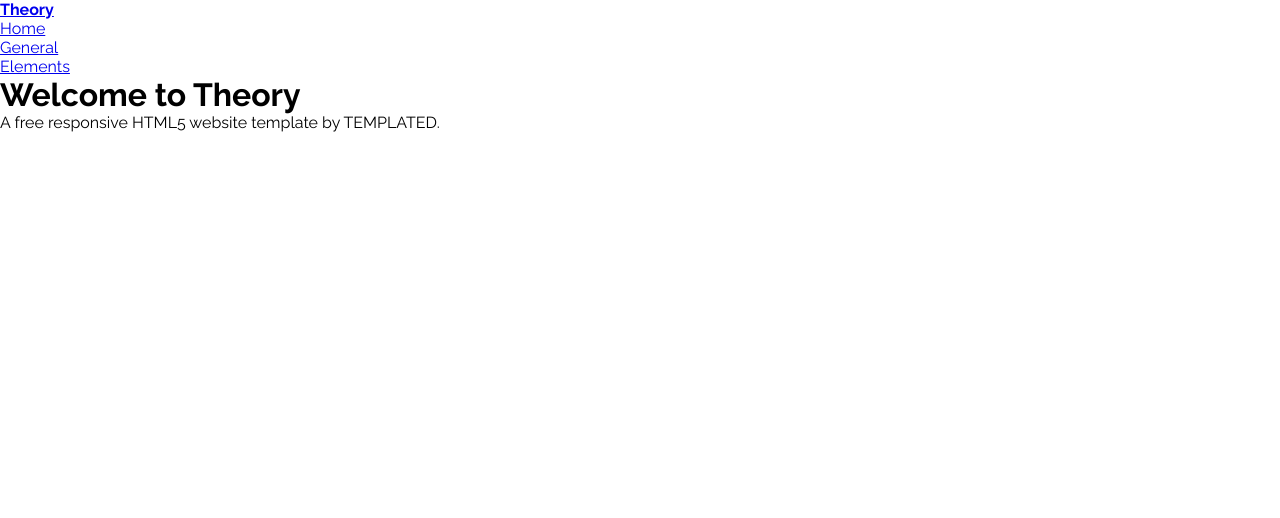
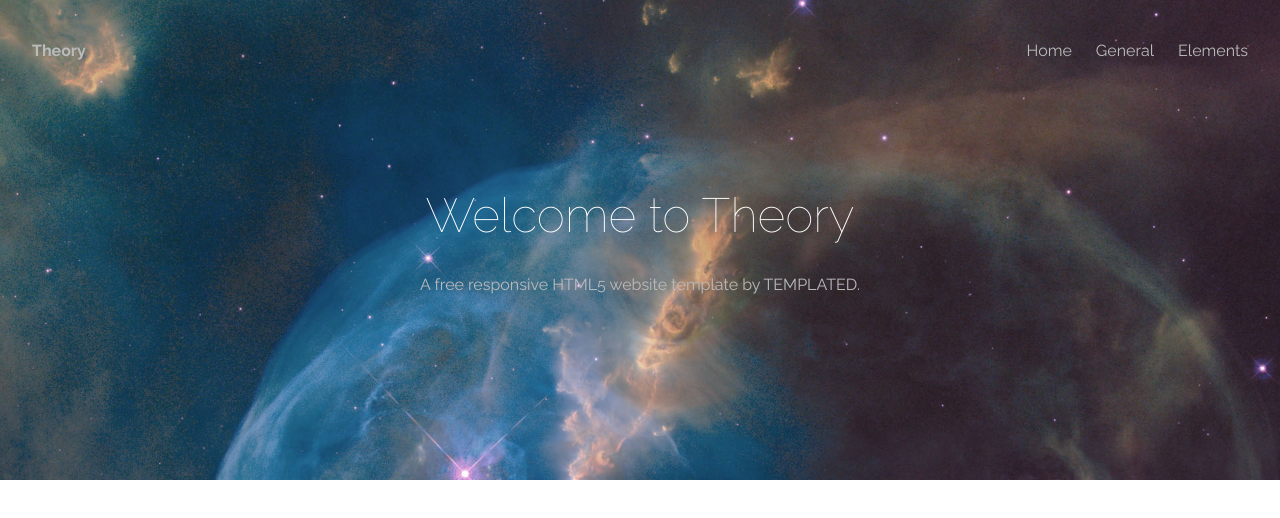
Before and after one commit to solomzi-dev/theory_site_24, a plain HTML site: page index.html in a window 1280 px wide. Drawn offline with Linux system fonts and the light colour scheme.

Commit message:
Style the header section
Remove text decoration from all anchors
Set color & font-size for the logo
Create the container for the site
Create styling for the hero & hero-txt classes
Set a background & height for the main-header class
Create the main nav & set the height
Align the ul items horizontally
Align the header content box

```diff
--- a/css/styles.css
+++ b/css/styles.css
@@ -18,6 +18,68 @@ body {
     font-family: "Raleway", sans-serif;
 }
 
+a {
+    text-decoration: none;
+    color: var(--grey);
+}
+
+.logo {
+    color: var(--white);
+    font-size: 1.3rem;
+}
+
 .fa-xmark, .fa-bars {
     display: none;
 }
+
+.container {
+    max-width: 1320px;
+    padding: 0 2rem;
+    margin: 0 auto;
+}
+
+h1.hero {
+    color: var(--white);
+    font-weight: 100;
+    font-size: 3rem;
+}
+
+p.hero-txt {
+    color: var(--grey);
+}
+
+.main-header {
+    background-image: url('../images/banner.jpg');
+    background-position: center;
+    background-repeat: no-repeat;
+    background-size: cover;
+    background-attachment: fixed;
+    background-position: top;
+    height: 60vh;
+}
+
+#main-nav {
+    display: flex;
+    justify-content: space-between;
+    align-items: center;
+    height: 100px;
+}
+
+#main-nav ul {
+    list-style: none;
+    display: flex;
+    gap: 1.5rem;
+}
+
+.header-content {
+    text-align: center;
+}
+
+.header-content .header-box {
+    display: flex;
+    flex-direction: column;
+    align-content: center;
+    justify-content: center;
+    gap: 2rem;
+    height: 35vh;
+}
--- a/index.html
+++ b/index.html
@@ -22,8 +22,10 @@
             </nav>
         </div>
         <div class="header-content container">
-            <h1 class="hero">Welcome to Theory</h1>
+            <div class="header-box">
+                <h1 class="hero">Welcome to Theory</h1>
             <p class="hero-txt">A free responsive HTML5 website template by TEMPLATED.</p>
+            </div>
         </div>
     </header>
     <script src="./js/app.js"></script>
```
